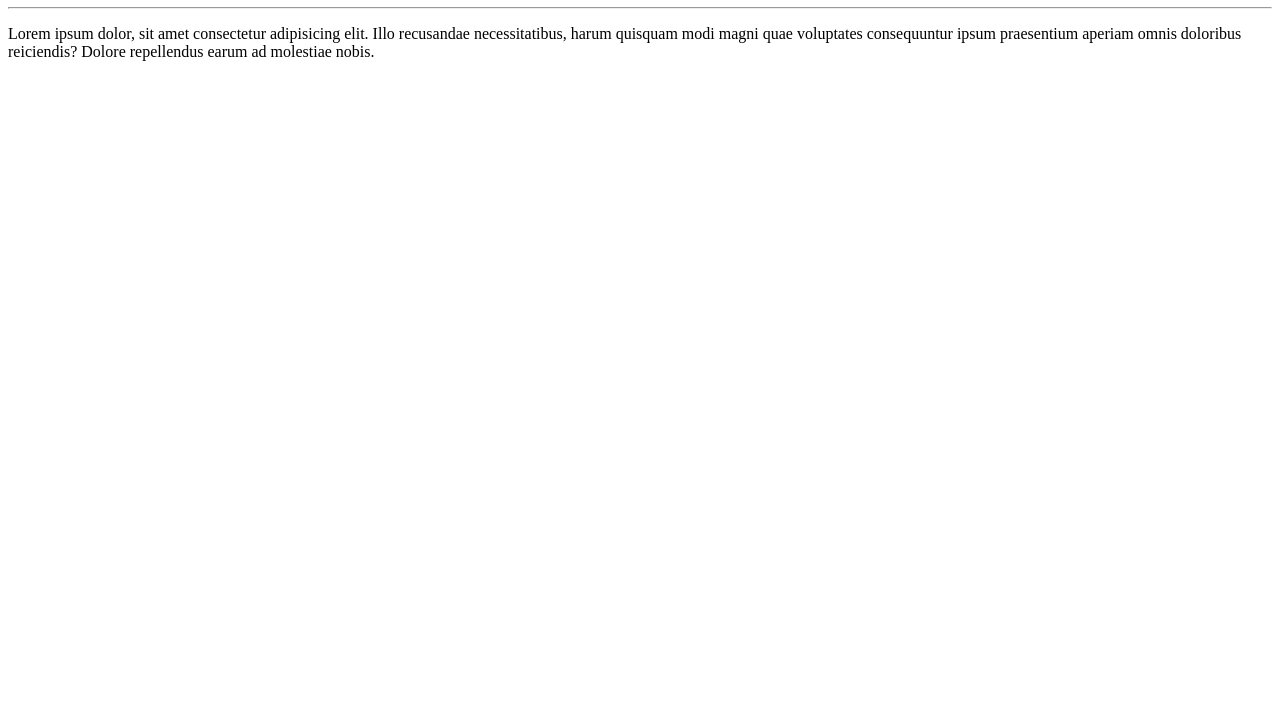
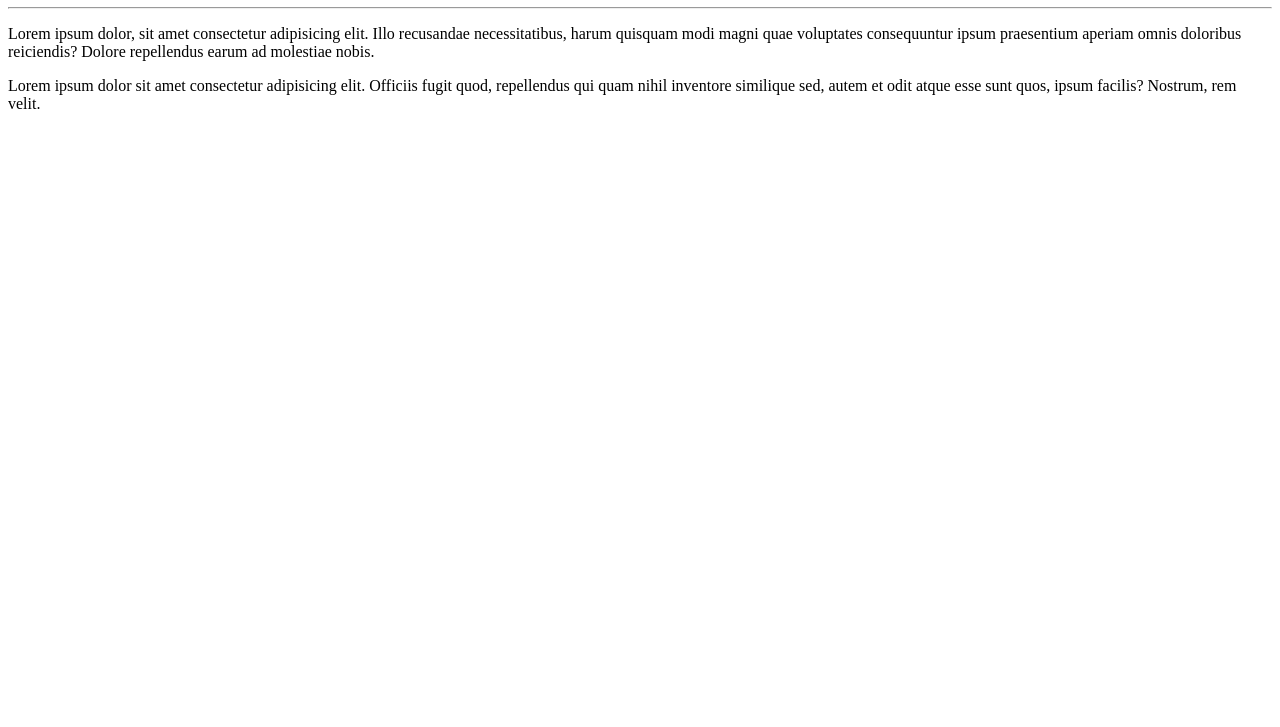
Before and after one commit to gomes-gabriel/Ola-Mundo, a plain HTML site: page site-exemplo/index.html in a window 1280 px wide. Shown: the part 73-800 px from the top of the page. Drawn offline with Linux system fonts and the light colour scheme.

Commit message:
criei mais um parágrafo

```diff
--- a/site-exemplo/index.html
+++ b/site-exemplo/index.html
@@ -9,5 +9,6 @@
     <h1>Olá, Mundo!</h1>
     <hr>
     <p>Lorem ipsum dolor, sit amet consectetur adipisicing elit. Illo recusandae necessitatibus, harum quisquam modi magni quae voluptates consequuntur ipsum praesentium aperiam omnis doloribus reiciendis? Dolore repellendus earum ad molestiae nobis.</p>
+    <p>Lorem ipsum dolor sit amet consectetur adipisicing elit. Officiis fugit quod, repellendus qui quam nihil inventore similique sed, autem et odit atque esse sunt quos, ipsum facilis? Nostrum, rem velit.</p>
 </body>
 </html>
```
